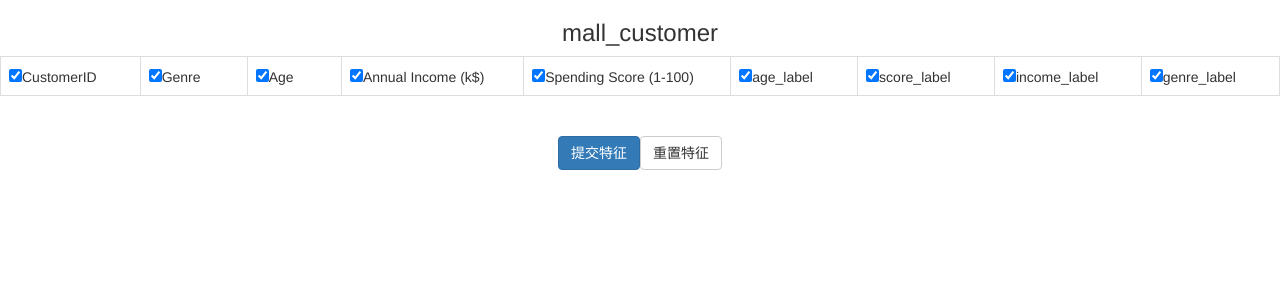
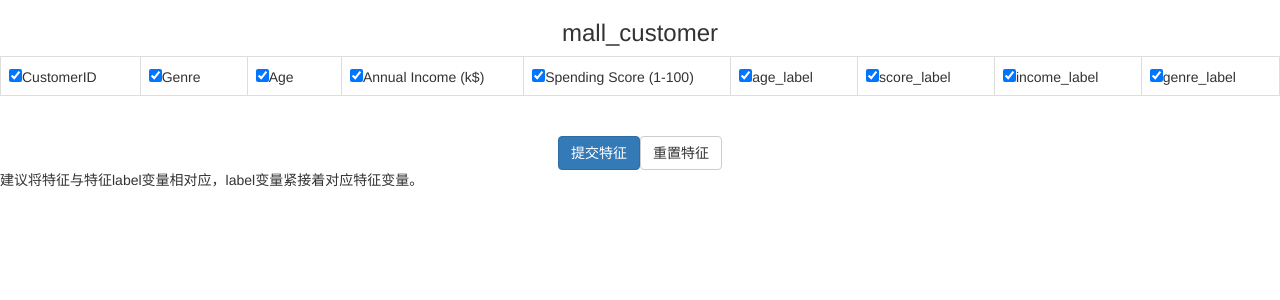
Before and after one commit to Leehmily/Clustering_Django, a Django app: page / in a window 1280 px wide. Shown: the part 52-352 px from the top of the page. Run offline with Django 3.2, Linux system fonts and the light colour scheme.

Commit message:
second commit

```diff
--- a/Django_kmeans-master/ft_model/templates/select_tables.html
+++ b/Django_kmeans-master/ft_model/templates/select_tables.html
@@ -58,6 +58,7 @@
         <input class="btn btn-default" type="reset" value="重置特征">
     </div>
 </form>
+<p>建议将特征与特征label变量相对应，label变量紧接着对应特征变量。</p>
 </body>
 
 </html>
--- a/Django_kmeans-master/requirements.txt
+++ b/Django_kmeans-master/requirements.txt
@@ -1,4 +1,7 @@
 Django==2.2.2
-featuretools==0.6.1
 numpy==1.16.2
 pandas==0.24.2
+scikit-learn==0.21.2
+scikit-plot==0.3.7
+matplotlib==2.2.3
+pyecharts==1.2.1
```
